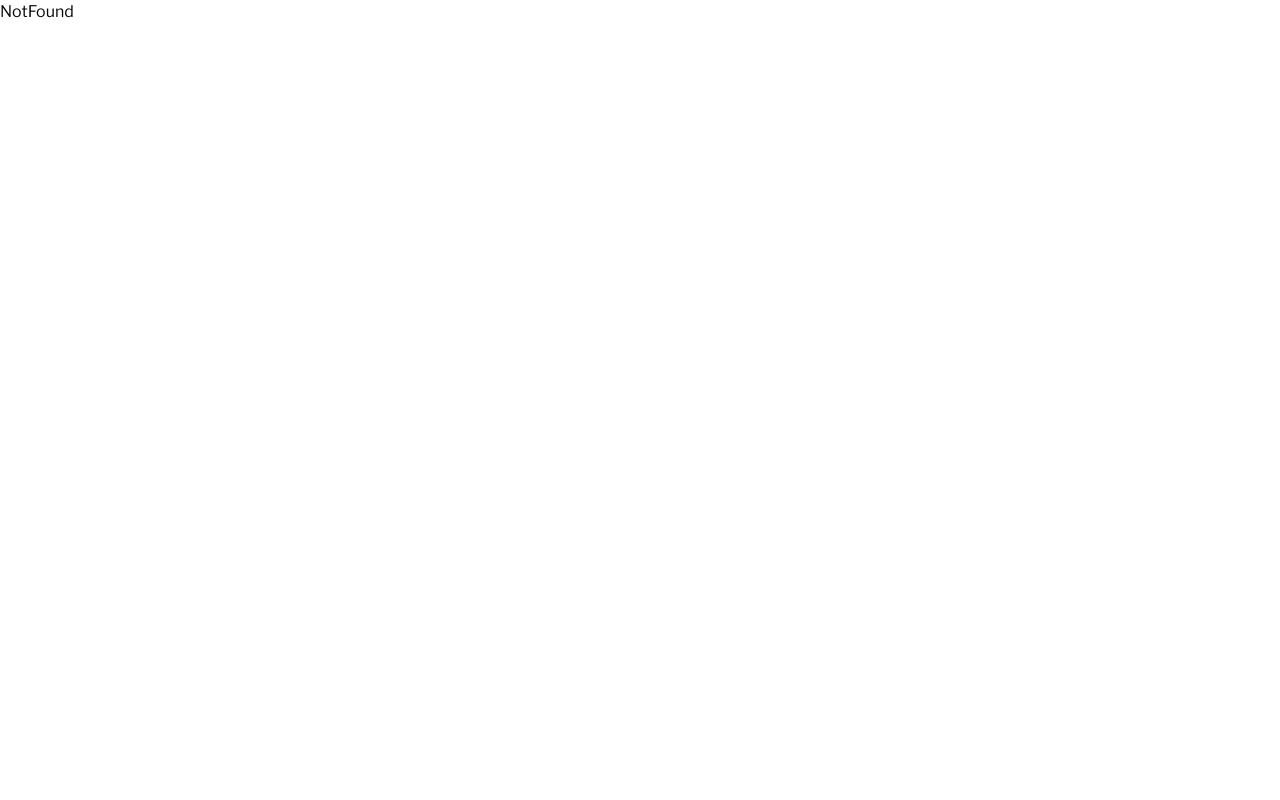
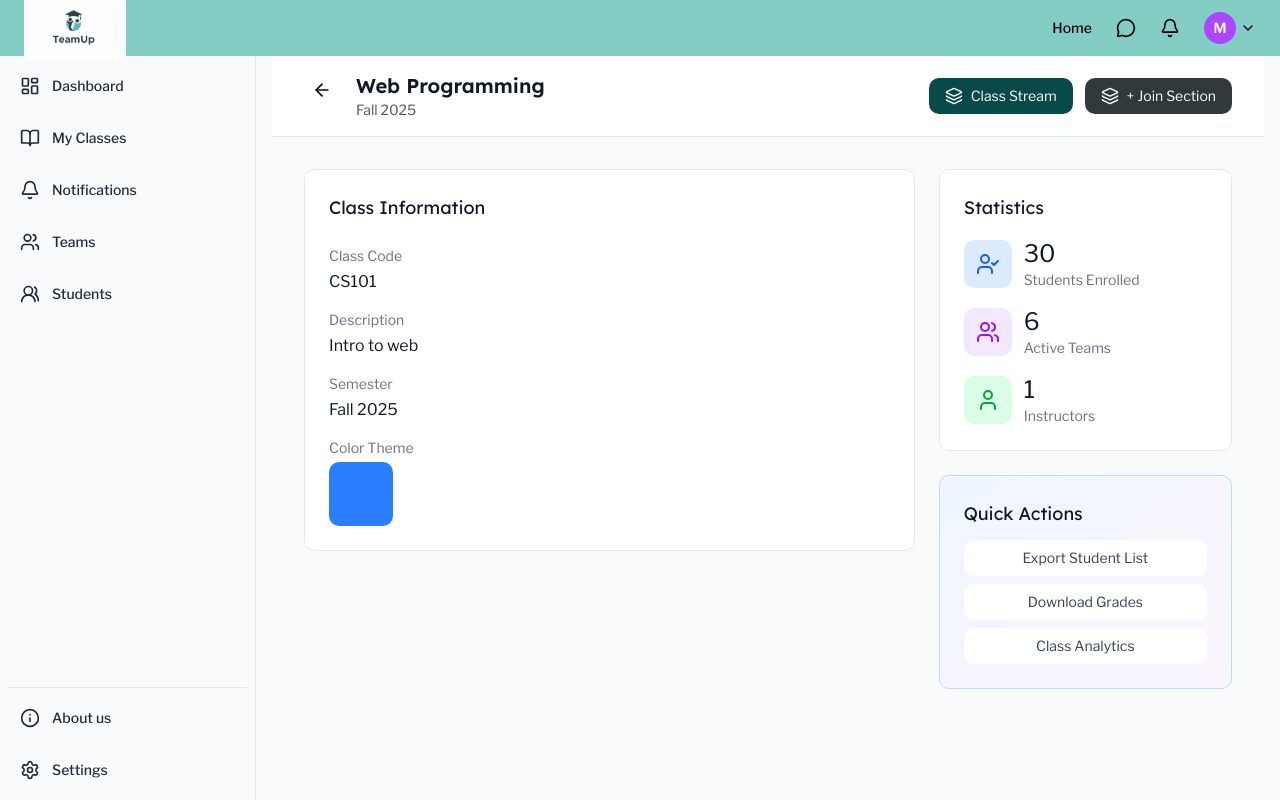
Before and after one commit to Mariam-Eid-Mohamed/Team-Up, a React (Vite) app: page /student/classes/1 in a window 1280 px wide. Before the commit this address had no page. Built offline with nearby package versions, Linux system fonts and the light colour scheme.

Commit message:
student dashboard and class deatails added

```diff
--- a/src/App.tsx
+++ b/src/App.tsx
@@ -6,10 +6,12 @@ import Login from "./Pages/Auth/Login/Login";
 import Register from "./Pages/Auth/Register/Register";
 // import MasterLayout from "./components/MasterLayout/MasterLayout";
 // import Home from "./Pages/Student/Home/Home";
-// import StudentLayout from "./components/StudentLayout/StudentLayout";
+import StudentLayout from "./components/StudentLayout/StudentLayout";
 import InstructorLayout from "./components/InstructorLayout/InstructorLayout";
 import { InstructorDashboard } from "./Pages/Instructor/Home/Home";
-// import StudentHome from "./Pages/Student/Home/Home";
+import ClassDetailsPage from "./components/ClassDetailsPage/ClassDetailsPage";
+import {StudentDashboard} from "./Pages/Student/Home/Home";
+
 
 export interface Class {
   id: string;
@@ -19,7 +21,9 @@ export interface Class {
   semester: string;
   studentsCount: number;
   teamsCount: number;
+  instructorsCount:number;
   color: string;
+  // role:string;
 }
 
 export default function App() {
@@ -87,20 +91,21 @@ export default function App() {
       children: [
         { index: true, element: <InstructorDashboard /> },
         { path: "dashboard", element: <InstructorDashboard /> },
-        { path: "classes/:id", element: <div>Class Details Page</div> },
+        { path: "classes/:id", element: <ClassDetailsPage/>},
         // Add more instructor pages here
       ],
     },
-    //  {
-    //     path: "/student",
-    //     element: <StudentLayout />,
-    //     errorElement: <NotFound />,
-    //     children: [
-    //       { index: true, element: <StudentHome /> },
-    //       { path: "home", element: <StudentHome /> },
-    //       // Add more student pages here
-    //     ],
-    //   },
+     {
+        path: "/student",
+        element: <StudentLayout />,
+        errorElement: <NotFound />,
+        children: [
+          { index: true, element: <StudentDashboard /> },
+          { path: "dashboard", element: <StudentDashboard /> },
+          { path: "classes/:id", element: <ClassDetailsPage /> },
+          // Add more student pages here
+        ],
+      },
   ]);
   return (
     <>
--- a/src/Pages/Student/Home/Home.tsx
+++ b/src/Pages/Student/Home/Home.tsx
@@ -1,5 +1,61 @@
-const Home = () => {
-  return <div>Home</div>;
-};
+import { useState } from "react";
+import { useNavigate } from "react-router-dom";
+import { ClassCard } from "../../../components/ClassCard/ClassCard";
+import type { Class } from "../../../App";
 
-export default Home;
+export function StudentDashboard() {
+  const navigate = useNavigate();
+  const [classes] = useState<Class[]>([
+    {
+      id: "1",
+      name: "CS 101 - Introduction to Programming",
+      code: "CS101",
+      description: "Learn the fundamentals of programming using Python",
+      semester: "Fall 2025",
+      studentsCount: 45,
+      teamsCount: 9,
+      instructorsCount: 1,
+      color: "bg-blue-500",
+    },
+    {
+      id: "2",
+      name: "CS 301 - Data Structures",
+      code: "CS301",
+      description: "Advanced data structures and algorithms",
+      semester: "Fall 2025",
+      studentsCount: 38,
+      teamsCount: 8,
+      instructorsCount: 1,
+      color: "bg-purple-500",
+    },
+    {
+      id: "3",
+      name: "CS 401 - Software Engineering",
+      code: "CS401",
+      description: "Software development methodologies and practices",
+      semester: "Fall 2025",
+      studentsCount: 32,
+      teamsCount: 6,
+       instructorsCount: 1,
+      color: "bg-green-500",
+    },
+  ]);
+
+  return (
+    <div className="flex h-screen bg-[#FAFAFA]">
+      <main className="flex-1 overflow-y-auto">
+        <div className="max-w-7xl mx-auto px-4 my-3 sm:px-8 py-8">
+          <div className="grid grid-cols-1 sm:grid-cols-2 lg:grid-cols-2 gap-6">
+            {classes.map((classData) => (
+              <ClassCard
+                key={classData.id}
+                classData={classData}
+                onClick={() => navigate(`/student/classes/${classData.id}`)}
+              />
+            ))}
+          </div>
+        </div>
+      </main>
+    </div>
+  );
+}
--- a/src/components/ClassDetails/ClassDetails.tsx
+++ b/src/components/ClassDetails/ClassDetails.tsx
@@ -7,12 +7,14 @@ import {
   UserCheck,
   Save,
   X,
+  Layers,
+  User,
 } from "lucide-react";
-// import { TeamsView } from "./TeamsView";
 import type { Class } from "../../App";
 
 interface ClassDetailsProps {
   classData: Class;
+  role: "student" | "instructor";
   onBack: () => void;
   onUpdate: (updatedClass: Class) => void;
   onDelete: () => void;
@@ -20,13 +22,13 @@ interface ClassDetailsProps {
 
 export function ClassDetails({
   classData,
+  role,
   onBack,
   onUpdate,
   onDelete,
 }: ClassDetailsProps) {
   const [isEditing, setIsEditing] = useState(false);
   const [showDeleteConfirm, setShowDeleteConfirm] = useState(false);
-  //   const [showTeams, setShowTeams] = useState(false);
   const [editedData, setEditedData] = useState(classData);
 
   const handleSave = () => {
@@ -49,50 +51,48 @@ export function ClassDetails({
     { name: "Teal", value: "bg-teal-500" },
   ];
 
-  //   if (showTeams) {
-  //     return (
-  //       <TeamsView classData={classData} onBack={() => setShowTeams(false)} />
-  //     );
-  //   }
-
   return (
     <>
       {/* Header */}
       <header className="bg-white border-b border-gray-200">
         <div className="max-w-7xl mx-auto px-4 sm:px-6 lg:px-8 py-4">
-          <div className="flex items-center justify-between">
-            <div className="flex items-center gap-4">
+          <div className="flex flex-col sm:flex-row sm:items-center sm:justify-between gap-4">
+            <div className="flex items-start gap-4">
               <button
                 onClick={onBack}
                 className="p-2 hover:bg-gray-100 rounded-lg transition-colors"
               >
                 <ArrowLeft size={20} />
               </button>
+
               <div>
-                {/* <h1 className="text-gray-900">{classData.name}</h1> */}
-                <p className="text-gray-600 mt-1">{classData.semester}</p>
+                <h1 className="text-lg sm:text-xl font-semibold text-gray-900">
+                  {classData.name}
+                </h1>
+                <p className="text-gray-600 text-sm">{classData.semester}</p>
               </div>
             </div>
-            <div className="flex gap-3">
-              {/* <button
-                onClick={() => setShowTeams(true)}
-                className="px-4 py-2 bg-blue-600 text-white rounded-lg hover:bg-blue-700 transition-colors flex items-center gap-2"
-              >
-                <Users size={18} />
-                View Teams
-              </button> */}
+
+            <div className="flex flex-wrap gap-2 sm:gap-3">
               {!isEditing ? (
                 <>
+                  {/* Role-based buttons */}
+                  {role === "instructor" ? (
+                    <>
+                      <button className="px-3 py-1.5 sm:px-4 sm:py-2 text-xs sm:text-sm bg-[#084a49] hover:bg-[#063a39] text-white rounded-lg flex items-center gap-2">
+                        <Layers size={18} />
+                        View Sections
+                      </button>
                       <button
                         onClick={() => setIsEditing(true)}
-                    className="px-4 py-2 bg-gray-600 text-white rounded-lg hover:bg-gray-700 transition-colors flex items-center gap-2"
+                        className="px-3 py-1.5 sm:px-4 sm:py-2 text-xs sm:text-sm bg-gray-600 text-white rounded-lg hover:bg-gray-700 flex items-center gap-2"
                       >
                         <Edit size={18} />
                         Edit
                       </button>
                       <button
                         onClick={() => setShowDeleteConfirm(true)}
-                    className="px-4 py-2 bg-red-600 text-white rounded-lg hover:bg-red-700 transition-colors flex items-center gap-2"
+                        className="px-3 py-1.5 sm:px-4 sm:py-2 text-xs sm:text-sm bg-red-600 text-white rounded-lg hover:bg-red-700 flex items-center gap-2"
                       >
                         <Trash2 size={18} />
                         Delete
@@ -100,19 +100,33 @@ export function ClassDetails({
                     </>
                   ) : (
                     <>
+                      <button className="px-3 py-1.5 sm:px-4 sm:py-2 text-xs sm:text-sm bg-[#084a49] hover:bg-[#063a39] text-white rounded-lg flex items-center gap-2">
+                        <Layers size={18} />
+                        Class Stream
+                      </button>
+                      <button className="px-3 py-1.5 sm:px-4 sm:py-2 text-xs sm:text-sm bg-[#313a3a] hover:bg-[#063a39] text-white rounded-lg flex items-center gap-2">
+                        <Layers size={18} />
+                        + Join Section
+                      </button>
+                    </>
+                  )}
+                </>
+              ) : (
+                <>
                   <button
                     onClick={handleSave}
-                    className="px-4 py-2 bg-green-600 text-white rounded-lg hover:bg-green-700 transition-colors flex items-center gap-2"
+                    className="px-3 py-1.5 sm:px-4 sm:py-2 text-xs sm:text-sm bg-green-600 text-white rounded-lg hover:bg-green-700 flex items-center gap-2"
                   >
                     <Save size={18} />
                     Save
                   </button>
+
                   <button
                     onClick={() => {
                       setIsEditing(false);
                       setEditedData(classData);
                     }}
-                    className="px-4 py-2 bg-gray-600 text-white rounded-lg hover:bg-gray-700 transition-colors flex items-center gap-2"
+                    className="px-3 py-1.5 sm:px-4 sm:py-2 text-xs sm:text-sm bg-gray-600 text-white rounded-lg hover:bg-gray-700 flex items-center gap-2"
                   >
                     <X size={18} />
                     Cancel
@@ -125,17 +139,20 @@ export function ClassDetails({
       </header>
 
       {/* Main Content */}
-      <main className="max-w-7xl mx-auto px-4 sm:px-6 lg:px-8 py-8">
+      <main className="max-w-7xl mx-auto px-4 sm:px-6 lg:px-8 py-4 sm:py-8">
         <div className="grid grid-cols-1 lg:grid-cols-3 gap-6">
           {/* Class Information */}
           <div className="lg:col-span-2 space-y-6">
-            <div className="bg-white rounded-lg border border-gray-200 p-6">
-              <h2 className="text-gray-900 mb-6">Class Information</h2>
+            <div className="bg-white rounded-lg border border-gray-200 p-4 sm:p-6">
+              <h2 className="text-gray-900 mb-4 sm:mb-6 text-base sm:text-lg">
+                Class Information
+              </h2>
 
               {isEditing ? (
                 <div className="space-y-4">
+                  {/* Editing form */}
                   <div>
-                    <label className="block text-gray-700 mb-2">
+                    <label className="block text-gray-700 mb-2 text-sm">
                       Class Name
                     </label>
                     <input
@@ -144,12 +161,11 @@ export function ClassDetails({
                       onChange={(e) =>
                         setEditedData({ ...editedData, name: e.target.value })
                       }
-                      className="w-full px-4 py-2 border border-gray-300 rounded-lg focus:outline-none focus:ring-2 focus:ring-blue-500"
+                      className="w-full px-3 sm:px-4 py-2 border border-gray-300 rounded-lg"
                     />
                   </div>
-
                   <div>
-                    <label className="block text-gray-700 mb-2">
+                    <label className="block text-gray-700 mb-2 text-sm">
                       Class Code
                     </label>
                     <input
@@ -158,12 +174,11 @@ export function ClassDetails({
                       onChange={(e) =>
                         setEditedData({ ...editedData, code: e.target.value })
                       }
-                      className="w-full px-4 py-2 border border-gray-300 rounded-lg focus:outline-none focus:ring-2 focus:ring-blue-500"
+                      className="w-full px-3 sm:px-4 py-2 border border-gray-300 rounded-lg"
                     />
                   </div>
-
                   <div>
-                    <label className="block text-gray-700 mb-2">
+                    <label className="block text-gray-700 mb-2 text-sm">
                       Description
                     </label>
                     <textarea
@@ -175,12 +190,13 @@ export function ClassDetails({
                         })
                       }
                       rows={4}
-                      className="w-full px-4 py-2 border border-gray-300 rounded-lg focus:outline-none focus:ring-2 focus:ring-blue-500"
+                      className="w-full px-3 sm:px-4 py-2 border border-gray-300 rounded-lg"
                     />
                   </div>
-
                   <div>
-                    <label className="block text-gray-700 mb-2">Semester</label>
+                    <label className="block text-gray-700 mb-2 text-sm">
+                      Semester
+                    </label>
                     <input
                       type="text"
                       value={editedData.semester}
@@ -190,21 +206,23 @@ export function ClassDetails({
                           semester: e.target.value,
                         })
                       }
-                      className="w-full px-4 py-2 border border-gray-300 rounded-lg focus:outline-none focus:ring-2 focus:ring-blue-500"
+                      className="w-full px-3 sm:px-4 py-2 border border-gray-300 rounded-lg"
                     />
                   </div>
-
                   <div>
-                    <label className="block text-gray-700 mb-3">
+                    <label className="block text-gray-700 mb-3 text-sm">
                       Class Color
                     </label>
-                    <div className="grid grid-cols-4 gap-3">
+                    <div className="grid grid-cols-2 sm:grid-cols-4 gap-3">
                       {colors.map((color) => (
                         <button
                           key={color.value}
                           type="button"
                           onClick={() =>
-                            setEditedData({ ...editedData, color: color.value })
+                            setEditedData({
+                              ...editedData,
+                              color: color.value,
+                            })
                           }
                           className={`p-3 rounded-lg border-2 transition-all ${
                             editedData.color === color.value
@@ -231,27 +249,24 @@ export function ClassDetails({
                     </label>
                     <p className="text-gray-900">{classData.code}</p>
                   </div>
-
                   <div>
                     <label className="block text-sm text-gray-500 mb-1">
                       Description
                     </label>
                     <p className="text-gray-900">{classData.description}</p>
                   </div>
-
                   <div>
                     <label className="block text-sm text-gray-500 mb-1">
                       Semester
                     </label>
                     <p className="text-gray-900">{classData.semester}</p>
                   </div>
-
                   <div>
                     <label className="block text-sm text-gray-500 mb-1">
                       Color Theme
                     </label>
                     <div
-                      className={`w-16 h-16 rounded-lg ${classData.color}`}
+                      className={`w-12 h-12 sm:w-16 sm:h-16 rounded-lg ${classData.color}`}
                     />
                   </div>
                 </div>
@@ -259,47 +274,69 @@ export function ClassDetails({
             </div>
           </div>
 
+          {/* Statistics + Quick Actions */}
+          <div className="space-y-6">
             {/* Statistics */}
-          <div className="space-y-6">
-            <div className="bg-white rounded-lg border border-gray-200 p-6">
-              <h3 className="text-gray-900 mb-4">Statistics</h3>
+            <div className="bg-white rounded-lg border border-gray-200 p-4 sm:p-6">
+              <h3 className="text-gray-900 mb-4 text-base sm:text-lg">
+                Statistics
+              </h3>
+
               <div className="space-y-4">
+                {/* Students */}
                 <div className="flex items-center gap-3">
-                  <div className="p-3 bg-blue-100 rounded-lg">
+                  <div className="p-2 sm:p-3 bg-blue-100 rounded-lg">
                     <UserCheck size={24} className="text-blue-600" />
                   </div>
                   <div>
-                    <p className="text-2xl text-gray-900">
+                    <p className="text-xl sm:text-2xl text-gray-900">
                       {classData.studentsCount}
                     </p>
                     <p className="text-sm text-gray-500">Students Enrolled</p>
                   </div>
                 </div>
 
+                {/* Teams */}
                 <div className="flex items-center gap-3">
-                  <div className="p-3 bg-purple-100 rounded-lg">
+                  <div className="p-2 sm:p-3 bg-purple-100 rounded-lg">
                     <Users size={24} className="text-purple-600" />
                   </div>
                   <div>
-                    <p className="text-2xl text-gray-900">
+                    <p className="text-xl sm:text-2xl text-gray-900">
                       {classData.teamsCount}
                     </p>
                     <p className="text-sm text-gray-500">Active Teams</p>
                   </div>
                 </div>
+
+                {/* Instructors */}
+                <div className="flex items-center gap-3">
+                  <div className="p-2 sm:p-3 bg-green-100 rounded-lg">
+                    <User size={24} className="text-green-600" />
+                  </div>
+                  <div>
+                    <p className="text-xl sm:text-2xl text-gray-900">
+                      {classData.instructorsCount}
+                    </p>
+                    <p className="text-sm text-gray-500">Instructors</p>
+                  </div>
+                </div>
               </div>
             </div>
 
-            <div className="bg-gradient-to-br from-blue-50 to-purple-50 rounded-lg border border-blue-200 p-6">
-              <h3 className="text-gray-900 mb-3">Quick Actions</h3>
+            {/* Quick Actions */}
+            <div className="bg-gradient-to-br from-blue-50 to-purple-50 rounded-lg border border-blue-200 p-4 sm:p-6">
+              <h3 className="text-gray-900 mb-3 text-base sm:text-lg">
+                Quick Actions
+              </h3>
               <div className="space-y-2">
-                <button className="w-full px-4 py-2 bg-white text-gray-700 rounded-lg hover:bg-gray-50 transition-colors text-sm">
+                <button className="w-full px-4 py-2 bg-white text-gray-700 rounded-lg hover:bg-gray-50 text-sm">
                   Export Student List
                 </button>
-                <button className="w-full px-4 py-2 bg-white text-gray-700 rounded-lg hover:bg-gray-50 transition-colors text-sm">
+                <button className="w-full px-4 py-2 bg-white text-gray-700 rounded-lg hover:bg-gray-50 text-sm">
                   Download Grades
                 </button>
-                <button className="w-full px-4 py-2 bg-white text-gray-700 rounded-lg hover:bg-gray-50 transition-colors text-sm">
+                <button className="w-full px-4 py-2 bg-white text-gray-700 rounded-lg hover:bg-gray-50 text-sm">
                   Class Analytics
                 </button>
               </div>
@@ -311,22 +348,22 @@ export function ClassDetails({
       {/* Delete Confirmation Modal */}
       {showDeleteConfirm && (
         <div className="fixed inset-0 bg-black bg-opacity-50 flex items-center justify-center p-4 z-50">
-          <div className="bg-white rounded-lg max-w-md w-full p-6">
+          <div className="bg-white rounded-lg max-w-md w-full p-4 sm:p-6">
             <h3 className="text-gray-900 mb-3">Delete Class?</h3>
             <p className="text-gray-600 mb-6">
               Are you sure you want to delete {classData.name}? This action
-              cannot be undone and will remove all associated data.
+              cannot be undone.
             </p>
             <div className="flex gap-3">
               <button
                 onClick={() => setShowDeleteConfirm(false)}
-                className="flex-1 px-4 py-2 border border-gray-300 text-gray-700 rounded-lg hover:bg-gray-50 transition-colors"
+                className="flex-1 px-4 py-2 border border-gray-300 text-gray-700 rounded-lg hover:bg-gray-50"
               >
                 Cancel
               </button>
               <button
                 onClick={handleDelete}
-                className="flex-1 px-4 py-2 bg-red-600 text-white rounded-lg hover:bg-red-700 transition-colors"
+                className="flex-1 px-4 py-2 bg-red-600 text-white rounded-lg hover:bg-red-700"
               >
                 Delete
               </button>
--- /dev/null
+++ b/src/components/ClassDetailsPage/ClassDetailsPage.tsx
@@ -0,0 +1,43 @@
+import { useParams, useNavigate, useLocation } from "react-router-dom";
+import { ClassDetails } from "../ClassDetails/ClassDetails";
+import type { Class } from "../../App";
+
+const classes: Class[] = [
+  {
+    id: "1",
+    name: "Web Programming",
+    code: "CS101",
+    description: "Intro to web",
+    semester: "Fall 2025",
+    color: "bg-blue-500",
+    studentsCount: 30,
+    teamsCount: 6,
+    instructorsCount: 1,
+  },
+];
+
+export default function ClassDetailsPage() {
+  const { id } = useParams();
+  const navigate = useNavigate();
+  const location = useLocation();
+
+  const classData = classes.find((c) => c.id === id);
+
+  if (!classData) return <p className="p-6">Class not found</p>;
+
+  const role: "student" | "instructor" =
+    location.pathname.startsWith("/instructor") ? "instructor" : "student";
+
+  return (
+    <ClassDetails
+      classData={classData}
+      role={role}
+      onBack={() => navigate(-1)}
+      onUpdate={(updatedClass) => console.log("Updated:", updatedClass)}
+      onDelete={() => {
+        console.log("Deleted:", classData.id);
+        navigate(role === "instructor" ? "/instructor/dashboard" : "/student/dashboard");
+      }}
+    />
+  );
+}
--- /dev/null
+++ b/src/components/StudentLayout/StudentLayout.tsx
@@ -0,0 +1,34 @@
+import { Outlet } from "react-router-dom";
+import InstructorNavbar from "../Navbar/InstructorNavbar";
+import InstructorSidebar from "../Sidebar/InstructorSidebar";
+
+export default function InstructorLayout() {
+  // const [sidebarOpen, setSidebarOpen] = useState(false);
+
+  return (
+    <div className="flex">
+      {/* Sidebar */}
+      <InstructorSidebar />
+
+      {/* Overlay for mobile */}
+      {/* {sidebarOpen && (
+        <div
+          className="fixed inset-0 bg-black opacity-30 z-40 md:hidden"
+          onClick={() => setSidebarOpen(false)}
+        />
+      )} */}
+
+      {/* Main content area */}
+      <div className="flex-1 flex flex-col">
+        {/* Navbar */}
+        <InstructorNavbar />
+
+        {/* Content */}
+        <main className="pt-14 bg-gray-50 min-h-screen ml-16 lg:ml-64 p-4">
+
+          <Outlet />
+        </main>
+      </div>
+    </div>
+  );
+}
```
Also changed, not shown: src/Pages/Instructor/Home/Home.tsx (+4 -44 lines). Lines whose indentation alone changed are shown as unchanged.
